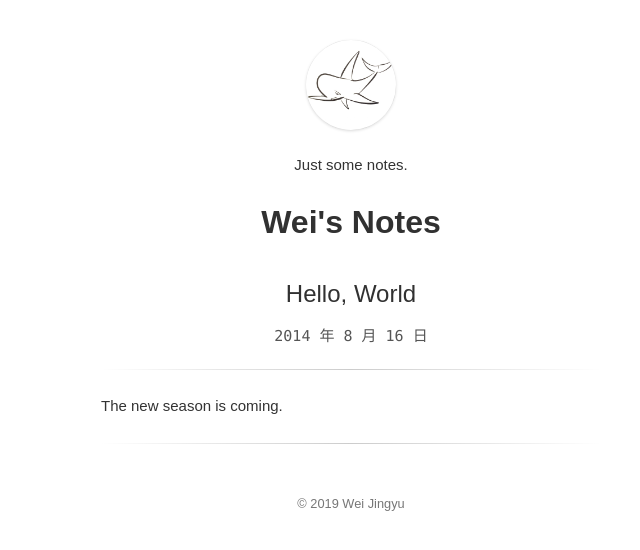
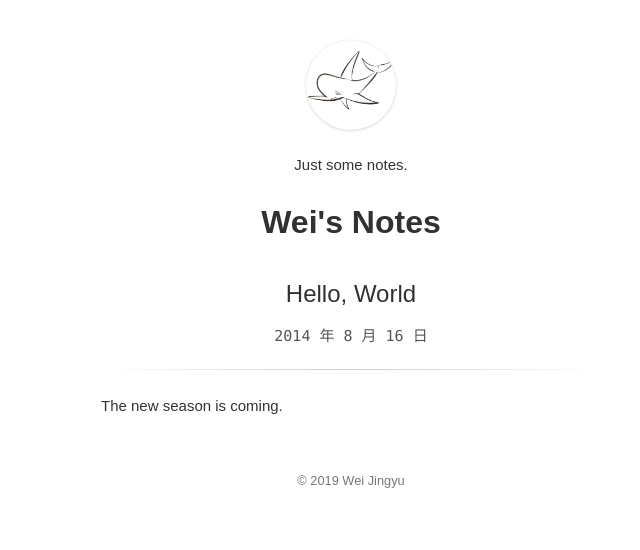
Before and after one commit to weijy/blog, a Jekyll site: the page built from _posts/2014-08-16-hello-world.md, in a window 1280 px wide. Shown: the top 550 px of the page, without its empty margins (289-929 px from the left). Built offline with Jekyll 4.4.1, drawn with Linux system fonts in a browser that asks for light colours; comment, search, counter and statistics services are not loaded.

Commit message:
Update post.html

```diff
--- a/_layouts/post.html
+++ b/_layouts/post.html
@@ -13,8 +13,6 @@ layout: default
 
 	{{ content }}
 
-    <div class="post-divider"></div>
-
 </article>
 <!--
 <div class="page-navigation code">
```
